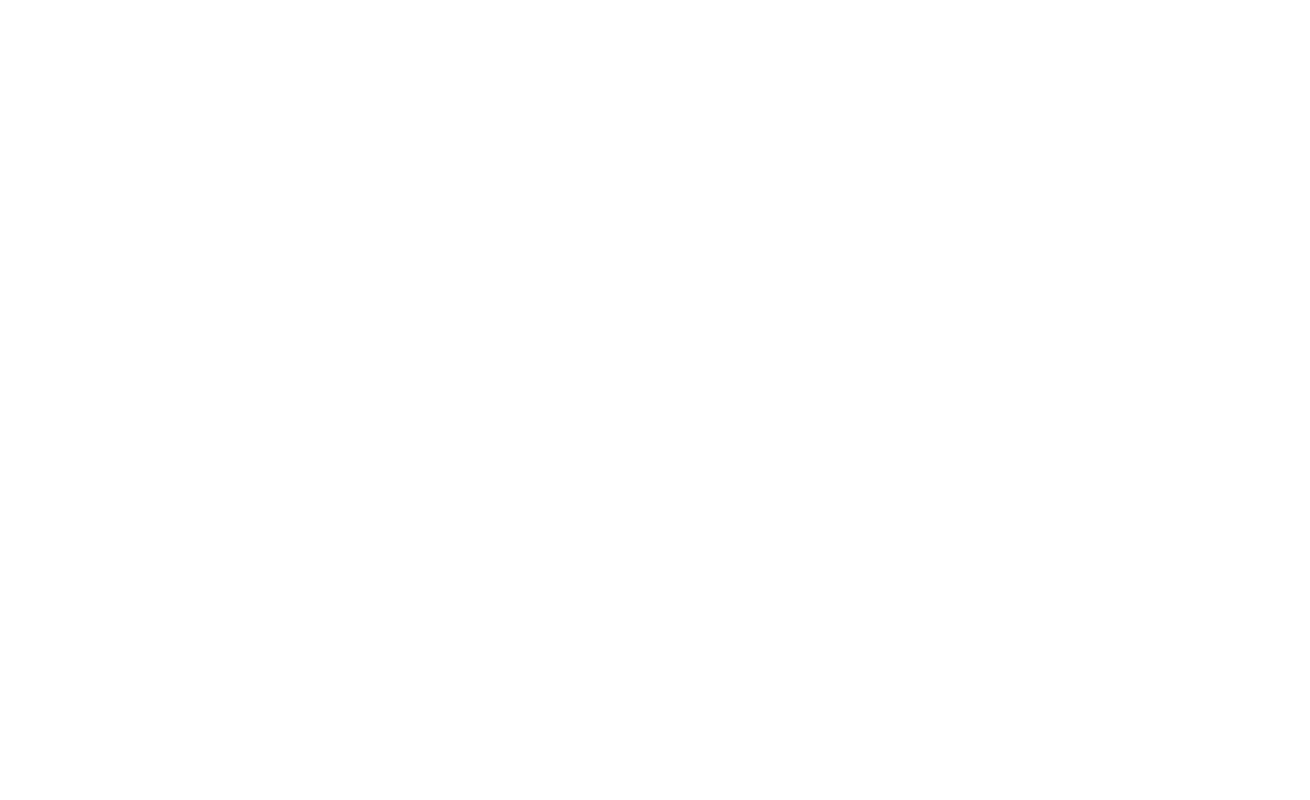
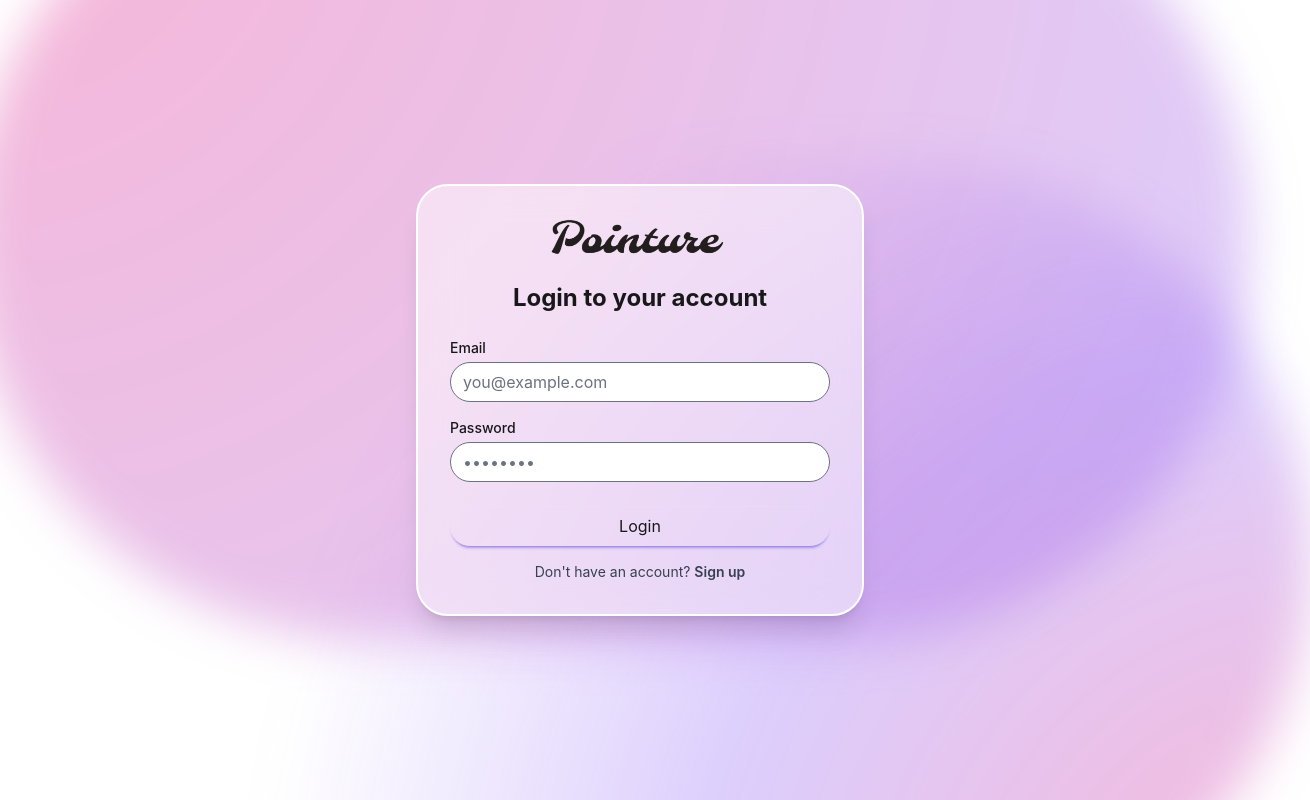
Before and after one commit to Diegonovi/Pointure-Frontend, an Angular app in the folder pointure-frontend/: page /login in a window 1280 px wide. Before the commit this address led to /. Shown: the top 800 px of the page, 1310 px wide, since content can reach past the window. Built offline with nearby package versions, Linux system fonts and the light colour scheme.

Commit message:
More changes

```diff
--- a/pointure-frontend/src/app/app.routes.ts
+++ b/pointure-frontend/src/app/app.routes.ts
@@ -1,6 +1,7 @@
 import { Routes } from '@angular/router';
 import { HomeComponent } from './home/home.component';
 import { LayoutComponent } from './layout/layout.component';
+import { LoginComponent } from './login/login.component';
 
 export const routes: Routes = [
   {
@@ -8,4 +9,8 @@
     component: LayoutComponent,
     children: [{ path: '', component: HomeComponent }],
   },
+  {
+    path: 'login',
+    component: LoginComponent,
+  },
 ];
--- a/pointure-frontend/src/app/home/home.component.html
+++ b/pointure-frontend/src/app/home/home.component.html
@@ -0,0 +1,169 @@
+<div class="px-2">
+  <h2 class="text-2xl font-bold text-center text-black mb-4">Categories</h2>
+  <div class="grid grid-cols-2 md:grid-cols-4 gap-6 py-6">
+    <!-- Card 1 -->
+    <div
+      class="relative h-40 rounded-xl overflow-hidden text-white bg-pink-500/70 border-2 border-pink-500 group cursor-pointer"
+    >
+      <div class="flex items-center justify-center h-full text-xl font-bold">
+        Art
+      </div>
+      <div
+        class="absolute inset-0 bg-pink-700/80 opacity-0 group-hover:opacity-100 transition duration-300 flex items-center justify-center text-center p-4 text-sm"
+      >
+        Discover painting, drawing, and creative supplies.
+      </div>
+    </div>
+
+    <!-- Card 2 -->
+    <div
+      class="relative h-40 rounded-xl overflow-hidden text-white bg-blue-500/70 border-2 border-blue-500 group cursor-pointer"
+    >
+      <div class="flex items-center justify-center h-full text-xl font-bold">
+        Tech
+      </div>
+      <div
+        class="absolute inset-0 bg-blue-700/80 opacity-0 group-hover:opacity-100 transition duration-300 flex items-center justify-center text-center p-4 text-sm"
+      >
+        Gadgets, devices, and innovations in technology.
+      </div>
+    </div>
+
+    <!-- Card 3 -->
+    <div
+      class="relative h-40 rounded-xl overflow-hidden text-white bg-green-500/70 border-2 border-green-500 group cursor-pointer"
+    >
+      <div class="flex items-center justify-center h-full text-xl font-bold">
+        Nature
+      </div>
+      <div
+        class="absolute inset-0 bg-green-700/80 opacity-0 group-hover:opacity-100 transition duration-300 flex items-center justify-center text-center p-4 text-sm"
+      >
+        Everything about plants, animals, and the outdoors.
+      </div>
+    </div>
+
+    <!-- Card 4 -->
+    <div
+      class="relative h-40 rounded-xl overflow-hidden text-white bg-yellow-500/70 border-2 border-yellow-500 group cursor-pointer"
+    >
+      <div class="flex items-center justify-center h-full text-xl font-bold">
+        Lifestyle
+      </div>
+      <div
+        class="absolute inset-0 bg-yellow-700/80 opacity-0 group-hover:opacity-100 transition duration-300 flex items-center justify-center text-center p-4 text-sm"
+      >
+        Fashion, health, and everyday living essentials.
+      </div>
+    </div>
+  </div>
+
+  <h2 class="text-2xl font-bold text-center text-black mb-6">
+    Featured Products
+  </h2>
+  <div class="relative bg-white shadow-md rounded-xl p-6">
+    <!-- Scrollable Card Row -->
+    <div class="relative overflow-x-auto">
+      <!-- Cards Container -->
+      <div class="flex gap-4 pr-6">
+        <!-- Repeat these cards as needed -->
+        <div
+          class="card bg-base-100 shadow-sm min-w-[220px] max-w-[220px] flex-shrink-0"
+        >
+          <figure>
+            <img
+              src="https://img.daisyui.com/images/stock/photo-1606107557195-0e29a4b5b4aa.webp"
+              alt="Shoes"
+            />
+          </figure>
+          <div class="card-body">
+            <h2 class="card-title">Card Title</h2>
+            <p class="text-lg font-semibold text-primary">$49.99</p>
+            <p>Creative and colorful shoes perfect for all outfits.</p>
+            <div class="card-actions justify-end">
+              <button class="btn btn-primary">Buy Now</button>
+            </div>
+          </div>
+        </div>
+
+        <!-- Duplicate more cards here -->
+        <div
+          class="card bg-base-100 shadow-sm min-w-[220px] max-w-[220px] flex-shrink-0"
+        >
+          <figure>
+            <img
+              src="https://img.daisyui.com/images/stock/photo-1606107557195-0e29a4b5b4aa.webp"
+              alt="Shoes"
+            />
+          </figure>
+          <div class="card-body">
+            <h2 class="card-title">Card Title</h2>
+            <p class="text-lg font-semibold text-primary">$39.99</p>
+            <p>Trendy and affordable footwear for everyday use.</p>
+            <div class="card-actions justify-end">
+              <button class="btn btn-primary">Buy Now</button>
+            </div>
+          </div>
+        </div>
+        <!-- Add 3+ more cards... -->
+      </div>
+    </div>
+
+    <!-- Optional: Show More Button -->
+    <div class="mt-8 flex justify-center">
+      <button class="btn btn-outline btn-primary">Show More</button>
+    </div>
+  </div>
+
+  <h2 class="text-2xl font-bold text-center text-black m-6">
+    Featured Products
+  </h2>
+  <div class="relative bg-white shadow-md rounded-xl p-6">
+    <!-- Scrollable Card Row -->
+    <div class="relative overflow-x-auto">
+      <!-- Cards Container -->
+      <div class="flex gap-4 pr-6">
+        <!-- Repeat these cards as needed -->
+        <div
+          class="card bg-base-100 shadow-sm min-w-[220px] max-w-[220px] flex-shrink-0"
+        >
+          <figure>
+            <img
+              src="https://img.daisyui.com/images/stock/photo-1606107557195-0e29a4b5b4aa.webp"
+              alt="Shoes"
+            />
+          </figure>
+          <div class="card-body">
+            <h2 class="card-title">Card Title</h2>
+            <p class="text-lg font-semibold text-primary">$49.99</p>
+            <p>Creative and colorful shoes perfect for all outfits.</p>
+            <div class="card-actions justify-end">
+              <button class="btn btn-primary">Buy Now</button>
+            </div>
+          </div>
+        </div>
+
+        <!-- Duplicate more cards here -->
+        <div
+          class="card bg-base-100 shadow-sm min-w-[220px] max-w-[220px] flex-shrink-0"
+        >
+          <figure>
+            <img
+              src="https://img.daisyui.com/images/stock/photo-1606107557195-0e29a4b5b4aa.webp"
+              alt="Shoes"
+            />
+          </figure>
+          <div class="card-body">
+            <h2 class="card-title">Card Title</h2>
+            <p class="text-lg font-semibold text-primary">$39.99</p>
+            <p>Trendy and affordable footwear for everyday use.</p>
+            <div class="card-actions justify-end">
+              <button class="btn btn-primary">Buy Now</button>
+            </div>
+          </div>
+        </div>
+        <!-- Add 3+ more cards... -->
+      </div>
+    </div>
+  </div>
+</div>
--- a/pointure-frontend/src/app/login/login.component.html
+++ b/pointure-frontend/src/app/login/login.component.html
@@ -1 +1,50 @@
-<p>login works!</p>
+<div
+  class="relative z-10 min-h-screen bg-base-100 flex flex-col items-center justify-center px-4"
+>
+  <div class="radial-glow-bottom-right"></div>
+  <div class="radial-glow-top-left"></div>
+
+  <!-- Login Box -->
+  <div
+    class="w-full max-w-md p-8 rounded-4xl border-2 border-white shadow-xl"
+    style="
+      background: rgba(255, 255, 255, 0.5);
+      backdrop-filter: blur(20px);
+      -webkit-backdrop-filter: blur(20px);
+    "
+  >
+    <div class="flex justify-center mb-6">
+      <img src="assets/logo_black.png" alt="Pointure Logo" class="h-10" />
+    </div>
+
+    <h2 class="text-2xl font-bold text-center mb-6">Login to your account</h2>
+
+    <form>
+      <div class="mb-4">
+        <label class="block text-sm font-medium mb-1">Email</label>
+        <input
+          type="email"
+          class="input input-bordered w-full rounded-full bg-white/70 focus:outline-none focus:ring-2 focus:ring-primary"
+          placeholder="you@example.com"
+        />
+      </div>
+      <div class="mb-6">
+        <label class="block text-sm font-medium mb-1">Password</label>
+        <input
+          type="password"
+          class="input input-bordered w-full rounded-full bg-white/70 focus:outline-none focus:ring-2 focus:ring-primary"
+          placeholder="••••••••"
+        />
+      </div>
+
+      <button type="submit" class="btn btn-primary w-full rounded-full mb-4">
+        Login
+      </button>
+
+      <div class="text-center text-sm text-gray-700">
+        Don't have an account?
+        <a href="/register" class="link link-primary font-semibold">Sign up</a>
+      </div>
+    </form>
+  </div>
+</div>
--- a/pointure-frontend/src/styles.css
+++ b/pointure-frontend/src/styles.css
@@ -52,3 +52,19 @@
   pointer-events: none;
   z-index: 0;
 }
+
+.radial-glow-top-left {
+  position: absolute;
+  top: -10rem;
+  left: -30px;
+  width: 100%;
+  height: 100%;
+  background: radial-gradient(circle at top left,
+    rgba(236, 72, 153, 0.4) 0%,
+    rgba(139, 92, 246, 0.3) 100%,
+    transparent 70%);
+  filter: blur(25px);
+  border-radius: 9999px;
+  pointer-events: none;
+  z-index: 0;
+}
```
